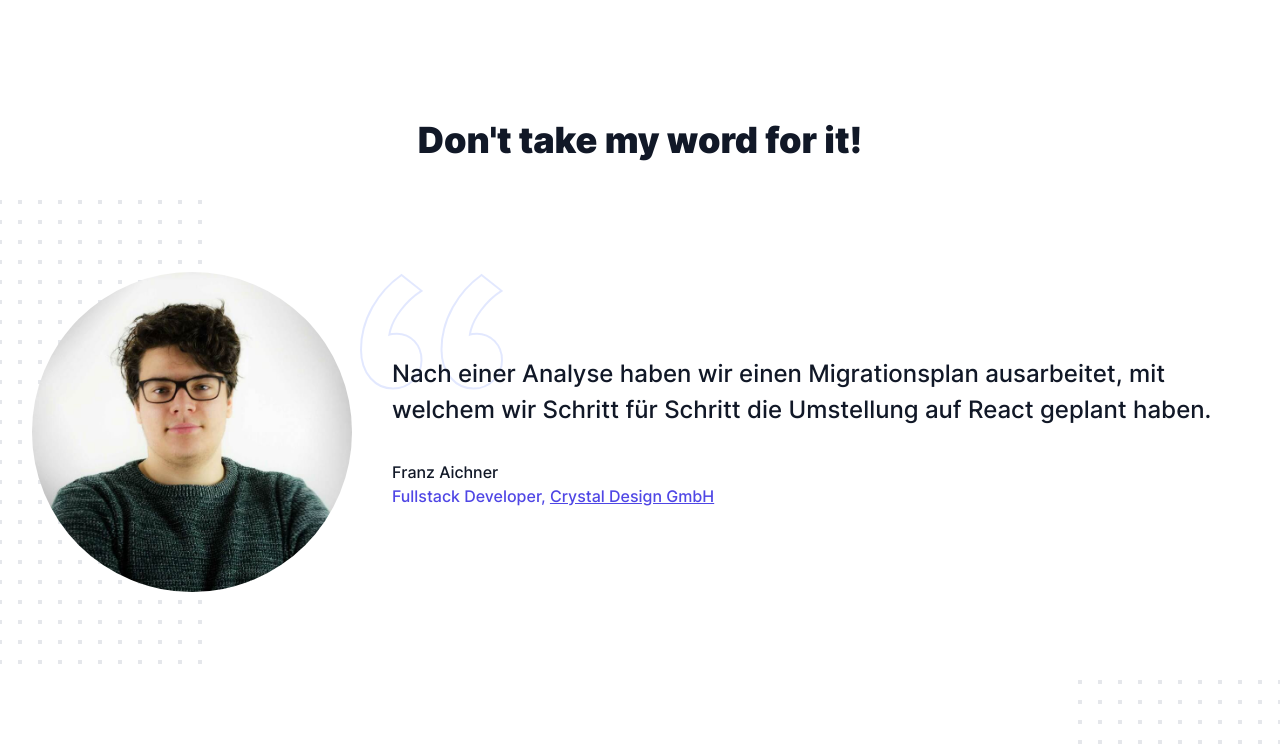
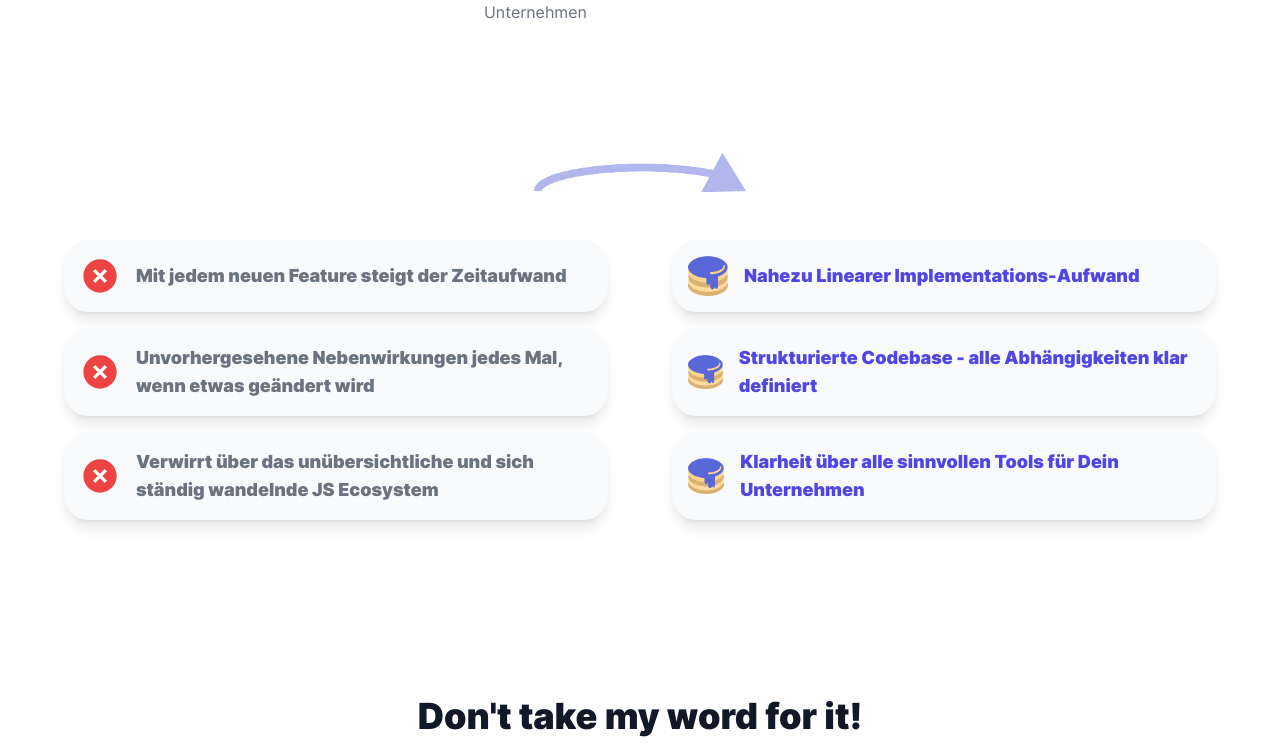
Before and after one commit to scriptify/what-the-stack, a Next.js app: page / in a window 1280 px wide. Shown: the part 3228-3980 px from the top of the page. Built offline with nearby package versions, Linux system fonts and the light colour scheme.

Commit message:
feat: before + after

```diff
--- /dev/null
+++ b/src/components/BeforeAfter/BeforeAfterCard.tsx
@@ -0,0 +1,35 @@
+import clsx from 'clsx';
+import Image from 'next/image';
+import React from 'react';
+import { RiCloseCircleFill as XIcon } from 'react-icons/ri';
+
+import logo from '../../../public/images/logo.png';
+
+type Props = {
+  displayMode: 'before' | 'after';
+};
+
+const BeforeAfterCard: React.FC<Props> = ({ children, displayMode }) => {
+  return (
+    <div className='flex items-center rounded-3xl bg-gray-50 p-4 shadow-lg'>
+      <div className='relative h-10 w-10'>
+        {displayMode === 'before' && (
+          <XIcon className='h-full w-auto text-red-500' />
+        )}
+        {displayMode === 'after' && (
+          <Image src={logo} alt='' layout='fill' objectFit='contain' />
+        )}
+      </div>
+      <p
+        className={clsx('ml-4 text-base font-black lg:text-lg', {
+          'text-gray-500': displayMode === 'before',
+          'text-indigo-600': displayMode === 'after',
+        })}
+      >
+        {children}
+      </p>
+    </div>
+  );
+};
+
+export default BeforeAfterCard;
--- /dev/null
+++ b/src/components/BeforeAfter/index.tsx
@@ -0,0 +1,62 @@
+import clsx from 'clsx';
+import Image from 'next/image';
+import React from 'react';
+
+import BeforeAfterCard from './BeforeAfterCard';
+import arrowImg from '../../../public/images/arrow.png';
+import arrowMobile from '../../../public/images/arrow_mobile.png';
+
+const transformations = [
+  {
+    before: 'Mit jedem neuen Feature steigt der Zeitaufwand',
+    after: 'Nahezu Linearer Implementations-Aufwand',
+  },
+  {
+    before:
+      'Unvorhergesehene Nebenwirkungen jedes Mal, wenn etwas geändert wird',
+    after: 'Strukturierte Codebase - alle Abhängigkeiten klar definiert',
+  },
+  {
+    before:
+      'Verwirrt über das unübersichtliche und sich ständig wandelnde JS Ecosystem',
+    after: 'Klarheit über alle sinnvollen Tools für Dein Unternehmen',
+  },
+];
+
+const BeforeAfter = () => {
+  return (
+    <div className='mx-auto mt-32 max-w-6xl'>
+      <div className='relative mx-auto mb-12 hidden h-10 w-auto text-center lg:block'>
+        <Image src={arrowImg} alt='' layout='fill' objectFit='contain' />
+      </div>
+      <div className='grid grid-cols-1 gap-x-16 gap-y-4 px-4 lg:grid-cols-2 lg:px-0'>
+        {transformations.map((transformation, idx) => {
+          return [
+            <div key={`${idx}-before-spacing`} className='mt-8 lg:hidden' />,
+            <BeforeAfterCard key={`${idx}-before`} displayMode='before'>
+              {transformation.before}
+            </BeforeAfterCard>,
+            <div
+              key={`${idx}-arrow-mobile`}
+              className={clsx('relative -mt-4 -mb-4 h-10 w-auto lg:hidden', {
+                'scale-x-[-1] scale-y-[1]': idx % 2 === 0,
+              })}
+            >
+              <Image
+                src={arrowMobile}
+                alt=''
+                layout='fill'
+                objectFit='contain'
+              />
+            </div>,
+            <BeforeAfterCard key={`${idx}-after`} displayMode='after'>
+              {transformation.after}
+            </BeforeAfterCard>,
+          ];
+        })}
+      </div>
+    </div>
+  );
+};
+
+export default BeforeAfter;
--- a/src/components/Footer/index.tsx
+++ b/src/components/Footer/index.tsx
@@ -1,5 +1,4 @@
 /* eslint-disable @typescript-eslint/no-explicit-any */
-/* This example requires Tailwind CSS v2.0+ */
 const navigation = {
   main: [
     { name: 'Home', href: '#' },
--- a/src/components/MainCta/index.tsx
+++ b/src/components/MainCta/index.tsx
@@ -1,7 +1,7 @@
 import Image from 'next/image';
 
 // import meImage from '../../../public/images/cta_image.png';
-import ctaImg from '../../../public/images/success.png';
+import ctaImg from '../../../public/images/cta_image.png';
 
 export default function MainCta() {
   return (
--- a/src/components/Solutions/index.tsx
+++ b/src/components/Solutions/index.tsx
@@ -51,7 +51,7 @@ const features = [
 
 export default function Solutions() {
   return (
-    <div className='mt-8 bg-white'>
+    <div className='mt-16 bg-white'>
       <h2 className='mb-8 text-center text-2xl font-black uppercase tracking-wide text-gray-900'>
         <span>Die neue Ära</span>
         <span className='block text-indigo-600'>
--- a/src/components/Testimonials/index.tsx
+++ b/src/components/Testimonials/index.tsx
@@ -38,7 +38,7 @@ const testimonials: TestimonialCardProps[] = [
 
 const Testimonials = () => {
   return (
-    <div className='mt-32'>
+    <div className='mt-44'>
       <h2 className='mb-8 text-center text-4xl font-black text-gray-900'>
         Don&apos;t take my word for it!
       </h2>
--- a/src/pages/index.tsx
+++ b/src/pages/index.tsx
@@ -1,6 +1,7 @@
 import * as React from 'react';
 
 import Authority from '@/components/Authority';
+import BeforeAfter from '@/components/BeforeAfter';
 import Footer from '@/components/Footer';
 import LandingHero from '@/components/Hero';
 import Layout from '@/components/layout/Layout';
@@ -23,6 +24,7 @@ export default function HomePage() {
         <Authority />
         <TheProcess />
         <Solutions />
+        <BeforeAfter />
         <Testimonials />
         <MainCta />
         <Footer />
```
Also changed, not shown: public/images/arrow.png (added), public/images/arrow_mobile.png (added).
